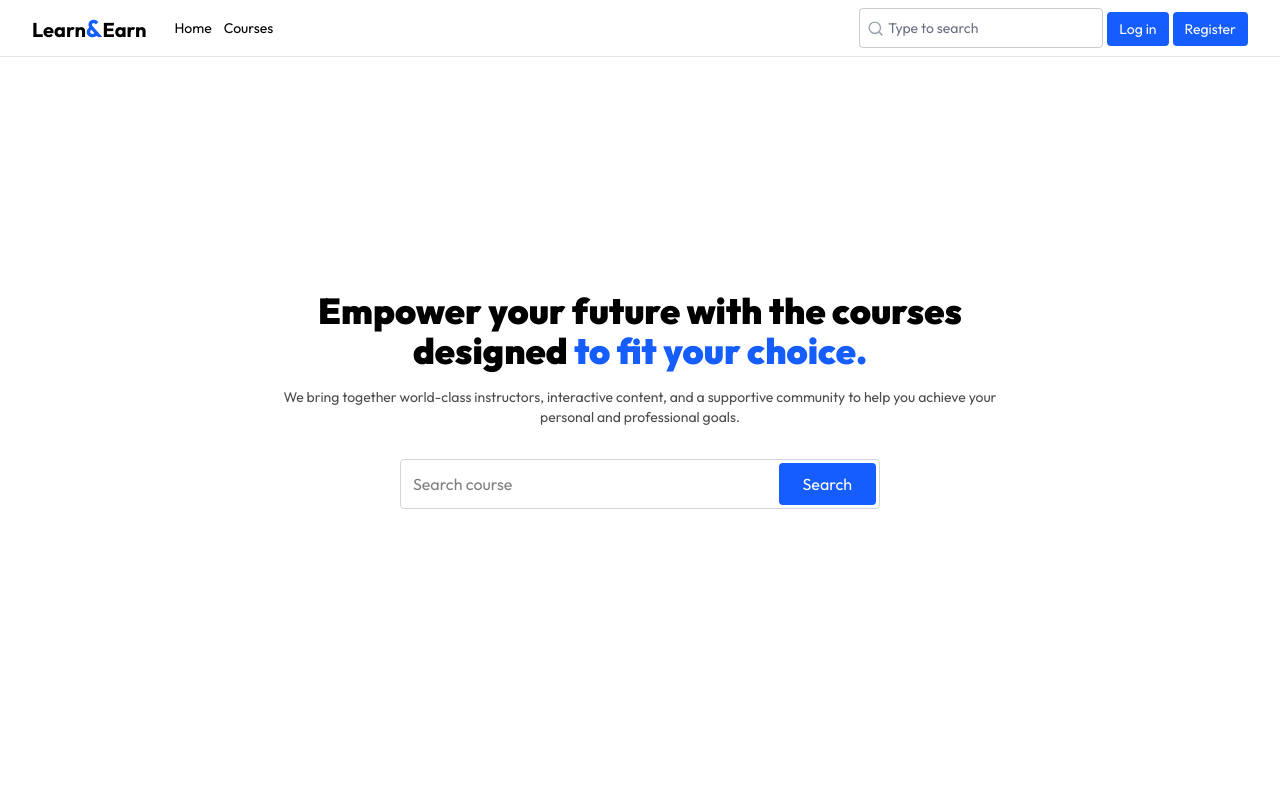
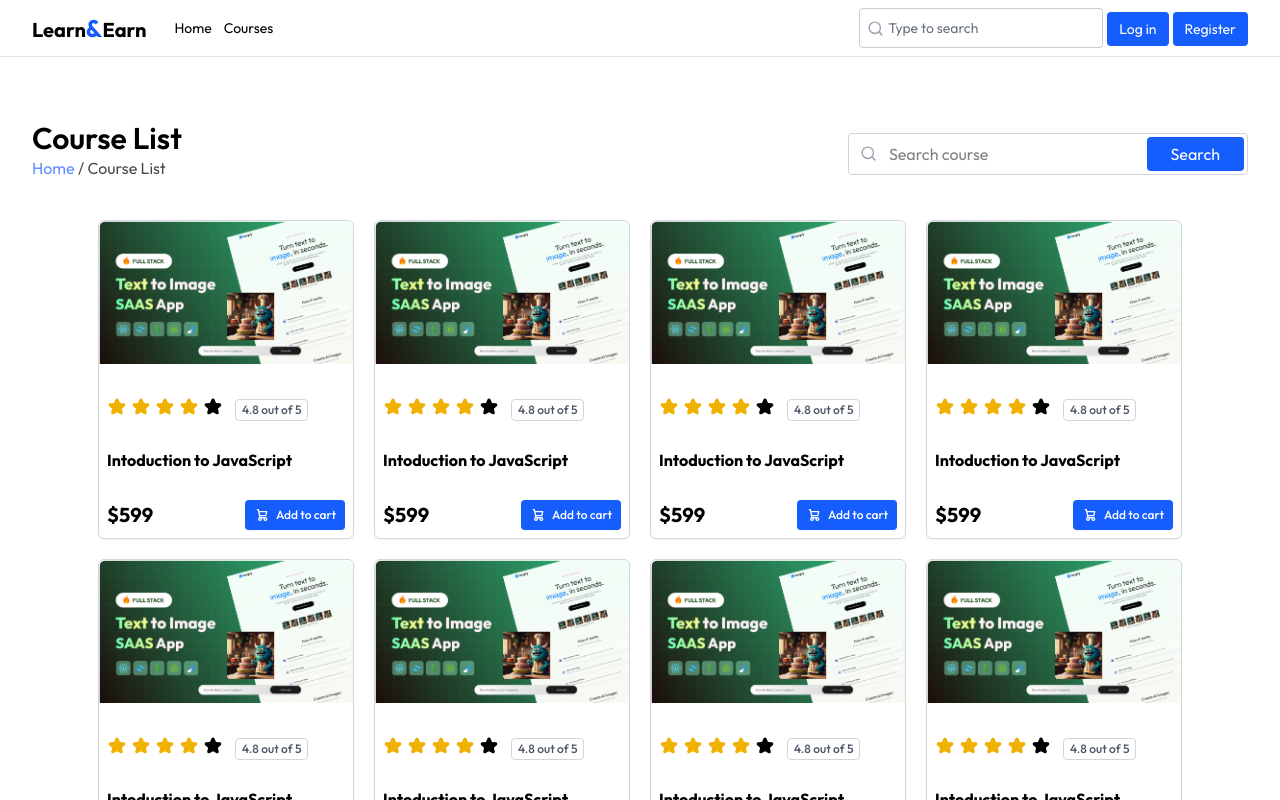
Before and after one commit to ysdhuri312/lms-client, a React (Vite) app: page /courses in a window 1280 px wide. Shown: the top 800 px of the page. Built offline with nearby package versions, Linux system fonts and the light colour scheme.

Commit message:
Create course list page with routing

```diff
--- a/src/app/router.jsx
+++ b/src/app/router.jsx
@@ -6,13 +6,14 @@ import Home from '../features/home/pages/Home';
 import Auth from '../features/auth/pages/Auth';
 import LoginForm from '../features/auth/components/LoginForm';
 import RegisterForm from '../features/auth/components/RegisterForm';
+import CourseList from '../features/course_list/page/CourseList';
 
 const router = createBrowserRouter([
   {
     element: <MainLayout />,
     children: [
       { element: <Home />, index: true },
-      { path: '/courses', element: <Home /> },
+      { path: '/courses', element: <CourseList /> },
       {
         element: <Auth />,
         children: [
--- /dev/null
+++ b/src/features/course_list/page/CourseList.jsx
@@ -0,0 +1,44 @@
+/** @format */
+
+import { Search } from 'lucide-react';
+import CourseCard from '../../../shared/components/CourseCard';
+
+const CourseList = () => {
+  return (
+    <div className='max-w-7xl mx-auto px-4 sm:px-6 md:px-8 pt-30 mb-5'>
+      <div className='sm:flex w-full flex-row justify-between items-center'>
+        <div>
+          <h1 className='text-3xl font-semibold'>Course List</h1>
+          <p className='opacity-70 text-md'>
+            <span className='text-blue-600'>Home</span> /{' '}
+            <span>Course List</span>
+          </p>
+        </div>
+        <div className='relative w-100 sm:w-100 mt-4 md:mt-2'>
+          <div className='absolute top-3 left-3 shrink-0 text-gray-400 select-none sm:text-sm/6'>
+            <Search size={17} />
+          </div>
+          <input
+            type='text'
+            placeholder='Search course'
+            className='w-full border border-gray-300 px-3 py-2 pr-20 pl-10 outline-0 outline-[rgba(0,0,0,0.1)] rounded-sm'
+          />
+          <button className='absolute right-1 top-1 bottom-1 bg-blue-600 text-white px-6 rounded-sm hover:bg-blue-700 cursor-pointer'>
+            Search
+          </button>
+        </div>
+      </div>
+      <div className='mt-10 flex flex-wrap justify-center sm:justify-items-start gap-5'>
+        <CourseCard />
+        <CourseCard />
+        <CourseCard />
+        <CourseCard />
+        <CourseCard />
+        <CourseCard />
+        <CourseCard />
+        <CourseCard />
+      </div>
+    </div>
+  );
+};
+export default CourseList;
--- a/src/shared/components/CourseCard.jsx
+++ b/src/shared/components/CourseCard.jsx
@@ -1,18 +1,19 @@
 /** @format */
 
+import { Link } from 'react-router-dom';
 import { course_1 } from '../../assets';
 import Stars from './Stars';
 
 const CourseCard = () => {
   return (
     <div className='w-full max-w-sm md:max-w-64 bg-neutral-primary-soft border border-gray-300 rounded-md shadow-xs overflow-hidden'>
-      <a href='#'>
+      <Link href='#'>
         <img
           className='w-full rounded-t-lg mb-6 object-cover'
           src={course_1}
           alt='course image'
         />
-      </a>
+      </Link>
       <div className='p-2'>
         <div className='flex items-center space-x-3 mb-6'>
           <Stars />
@@ -20,14 +21,14 @@ const CourseCard = () => {
             4.8 out of 5
           </span>
         </div>
-        <a href='#'>
+        <Link href='#'>
           <h5 className='text-base font-bold'>Intoduction to JavaScript</h5>
-        </a>
+        </Link>
         <div className='flex items-center justify-between mt-7'>
-          <span className='text-xl font-extrabold text-heading'>$599</span>
+          <span className='text-xl font-bold'>$599</span>
           <button
             type='button'
-            className='inline-flex items-center cursor-pointer text-white bg-blue-600 hover:bg-blue-500 box-border border border-transparent focus:ring-4 focus:ring-brand-medium shadow-xs font-medium leading-5 rounded-sm text-sm px-3 py-2 focus:outline-none'
+            className='inline-flex items-center cursor-pointer text-white bg-blue-600 hover:bg-blue-500 box-border border border-transparent focus:ring-4 focus:ring-brand-medium shadow-xs font-medium leading-5 rounded-sm text-xs px-2 py-1 focus:outline-none'
           >
             <svg
               className='w-4 h-4 me-1.5'
```
